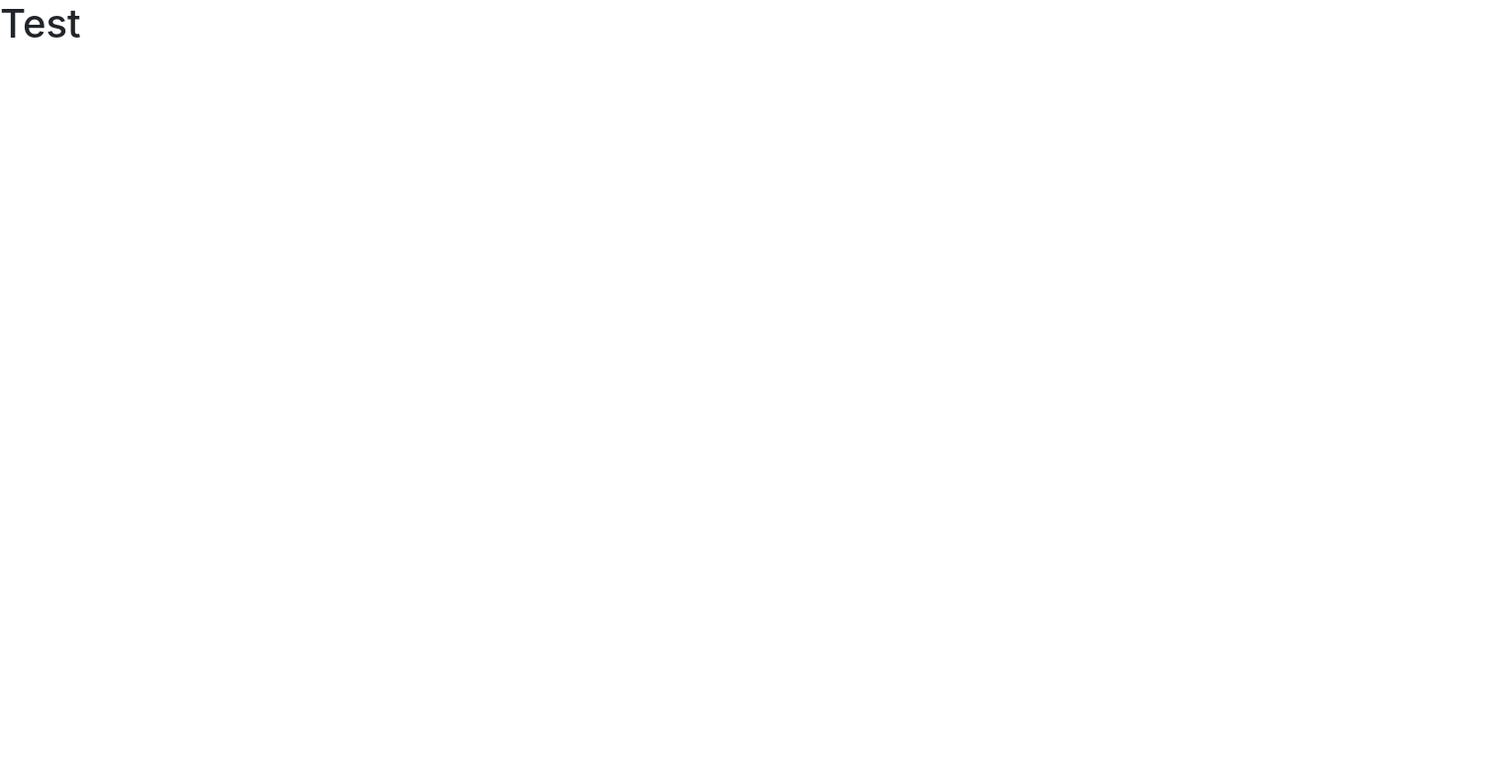
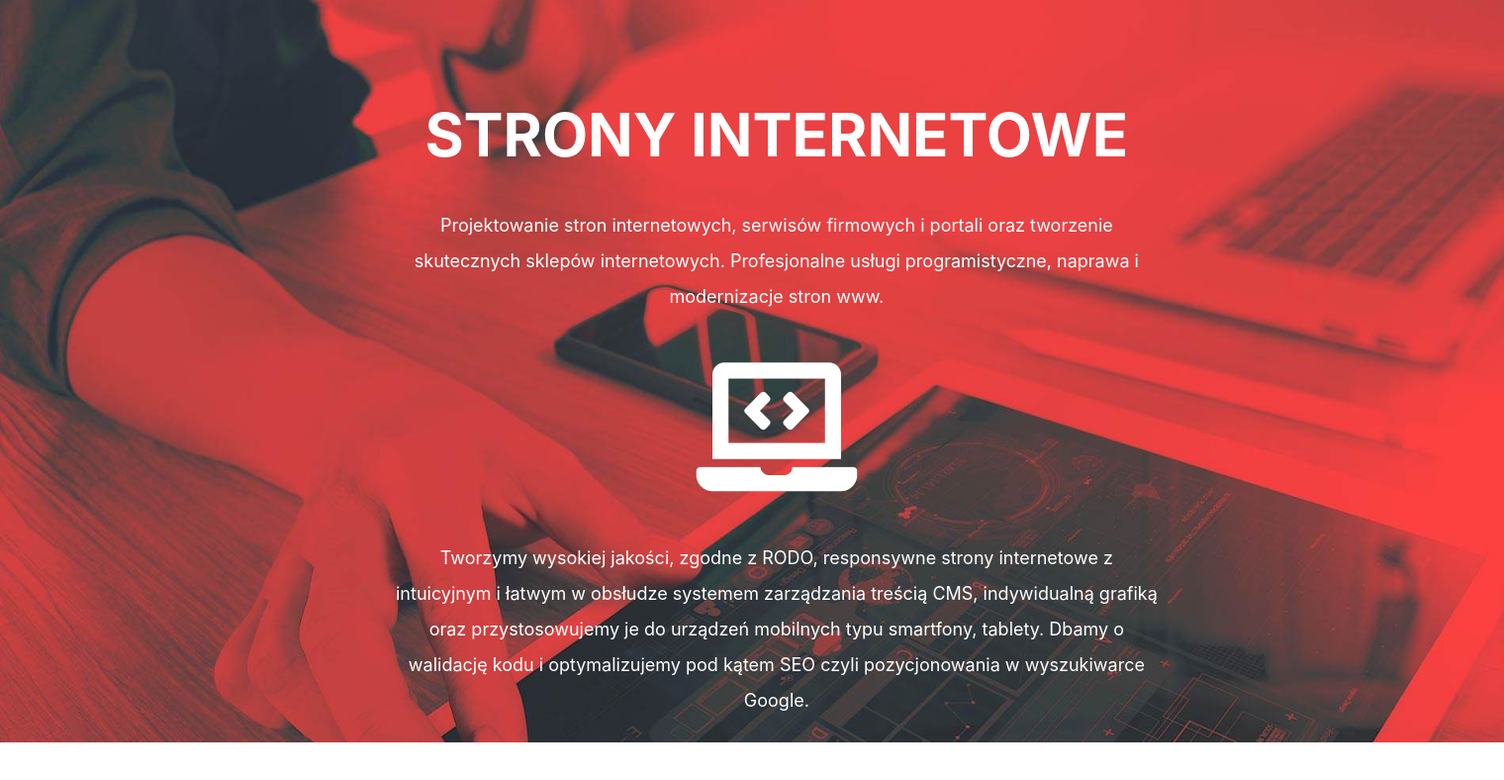
Before and after one commit to mlnsn/webdesign, a plain HTML site: page index.html in a window 1280 px wide. Shown: the whole page at 99% size, 1520 px wide, since content can reach past the window. Drawn offline with nearby package versions, Linux system fonts and the light colour scheme.

Commit message:
upload 2

```diff
--- a/index.html
+++ b/index.html
@@ -4,7 +4,7 @@
 <head>
 
     <meta charset="utf-8">
-    <title>Tytuł witryny</title>
+    <title>Projektowanie stron www</title>
     <meta name="description" content="Opis zawartości strony dla wyszukiwarek">
     <meta name="keywords" content="słowa, kluczowe, opisujące, zawartość">
     <meta name="author" content="autor">
@@ -12,14 +12,33 @@
     <meta http-equiv="X-Ua-Compatible" content="IE=edge,chrome=1">
     <link rel="stylesheet" href="https://stackpath.bootstrapcdn.com/bootstrap/4.3.1/css/bootstrap.min.css"
           integrity="sha384-ggOyR0iXCbMQv3Xipma34MD+dH/1fQ784/j6cY/iJTQUOhcWr7x9JvoRxT2MZw1T" crossorigin="anonymous">
-    <link rel="stylesheet" href="scss/styles.css">
-
-
-
+    <link rel="stylesheet" href="css/styles.css">
+    <link rel="stylesheet" href="https://use.fontawesome.com/releases/v5.8.1/css/all.css"
+          integrity="sha384-50oBUHEmvpQ+1lW4y57PTFmhCaXp0ML5d60M1M7uH2+nqUivzIebhndOJK28anvf" crossorigin="anonymous">
 </head>
 
 <body>
-<h1>Test</h1>
+<header id="main-header">
+    <div class="container-fluid">
+        <img src="img/bgimg1.jpg"/>
+        <div class="head-text">
+            <h1>Strony internetowe</h1>
+            <h5>Projektowanie stron internetowych, serwisów firmowych i portali
+                oraz tworzenie <br> skutecznych sklepów
+                internetowych. Profesjonalne usługi programistyczne, naprawa i <br> modernizacje stron www.</h5>
+            <i class="fas fa-laptop-code d-flex justify-content-center"></i>
+            <h5>Tworzymy wysokiej jakości, zgodne z RODO, responsywne strony
+                internetowe z <br> intuicyjnym i łatwym w obsłudze systemem zarządzania treścią CMS, indywidualną
+                grafiką<br>oraz przystosowujemy je do urządzeń mobilnych typu smartfony, tablety. Dbamy o <br> walidację kodu i
+                optymalizujemy pod kątem SEO czyli pozycjonowania w wyszukiwarce <br> Google.</h5>
+
+        </div>
+    </div>
+</header>
+<section id="info1" class="container">
+
+</section>
+
 <script src="https://code.jquery.com/jquery-3.3.1.slim.min.js"
         integrity="sha384-q8i/X+965DzO0rT7abK41JStQIAqVgRVzpbzo5smXKp4YfRvH+8abtTE1Pi6jizo"
         crossorigin="anonymous"></script>
--- a/scss/styles.scss
+++ b/scss/styles.scss
@@ -1,4 +1,49 @@
-body{
-  color: #000;
-  font-size: 20px;
+#main-header {
+  img {
+    width: 1520px;
+    height: 750px;
+  }
+
+  .container-fluid {
+    padding-left: 0;
+    padding-right: 0;
+    position: relative;
+
+    .head-text {
+      position: absolute;
+      top: 100px;
+      left: 400px;
+
+      h1 {
+        text-transform: uppercase;
+        text-align: center;
+        color: #fff;
+        font-size: 60px;
+        font-weight: bold;
+
+
+      }
+
+      h5 {
+        text-align: center;
+        padding-top: 30px;
+        color: #fff;
+        line-height: 2;
+        font-weight: normal;
+        font-size: 18px;
+
+      }
+
+      i {
+        color: #fff;
+        font-size: 130px;
+        padding-top: 40px;
+        padding-bottom: 20px;
+      }
+    }
+  }
 }
+
+#info1 {
+
+}
```
Also changed, not shown: css/styles.css, img/bgimg1.jpg (added).
